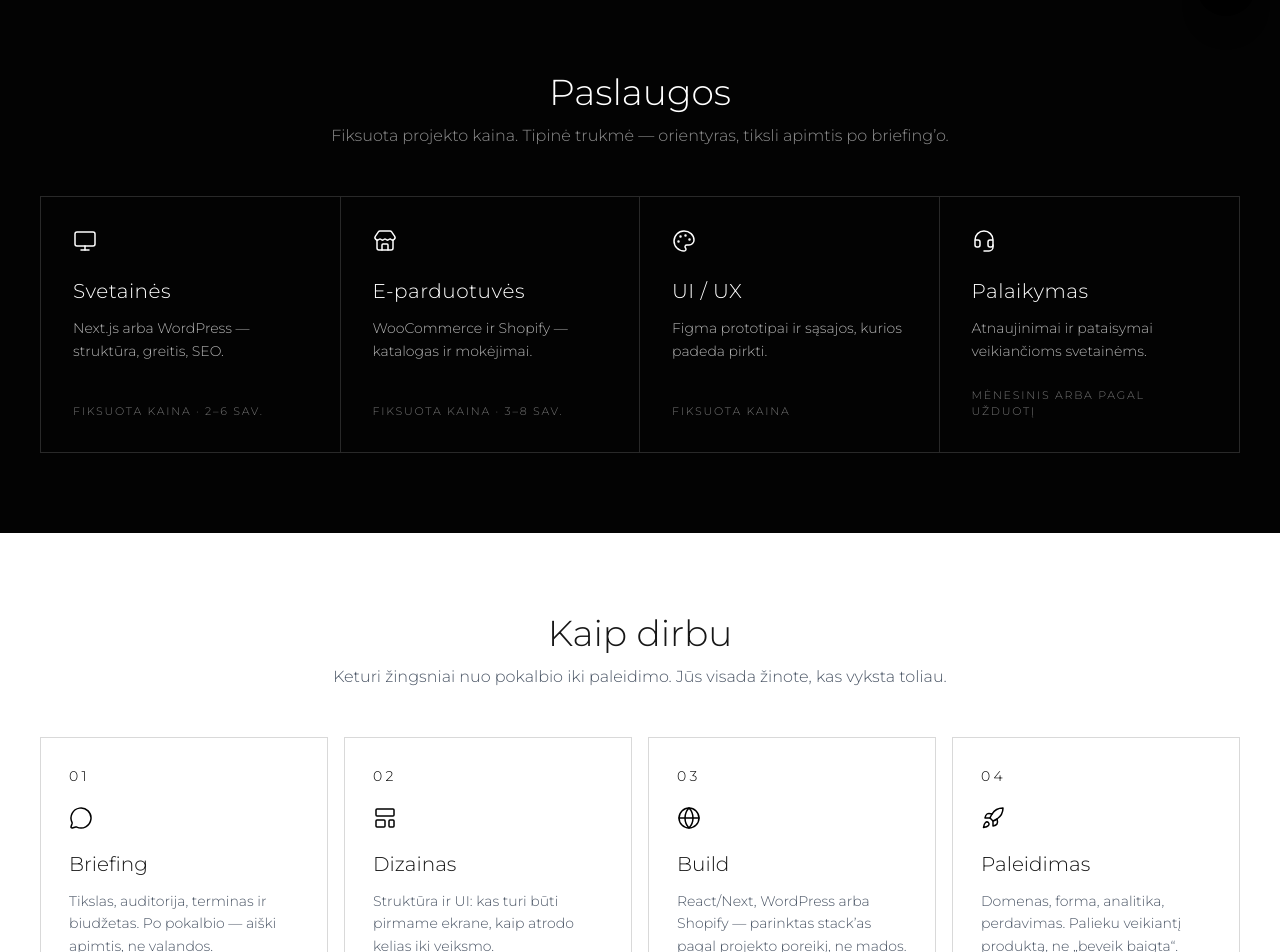
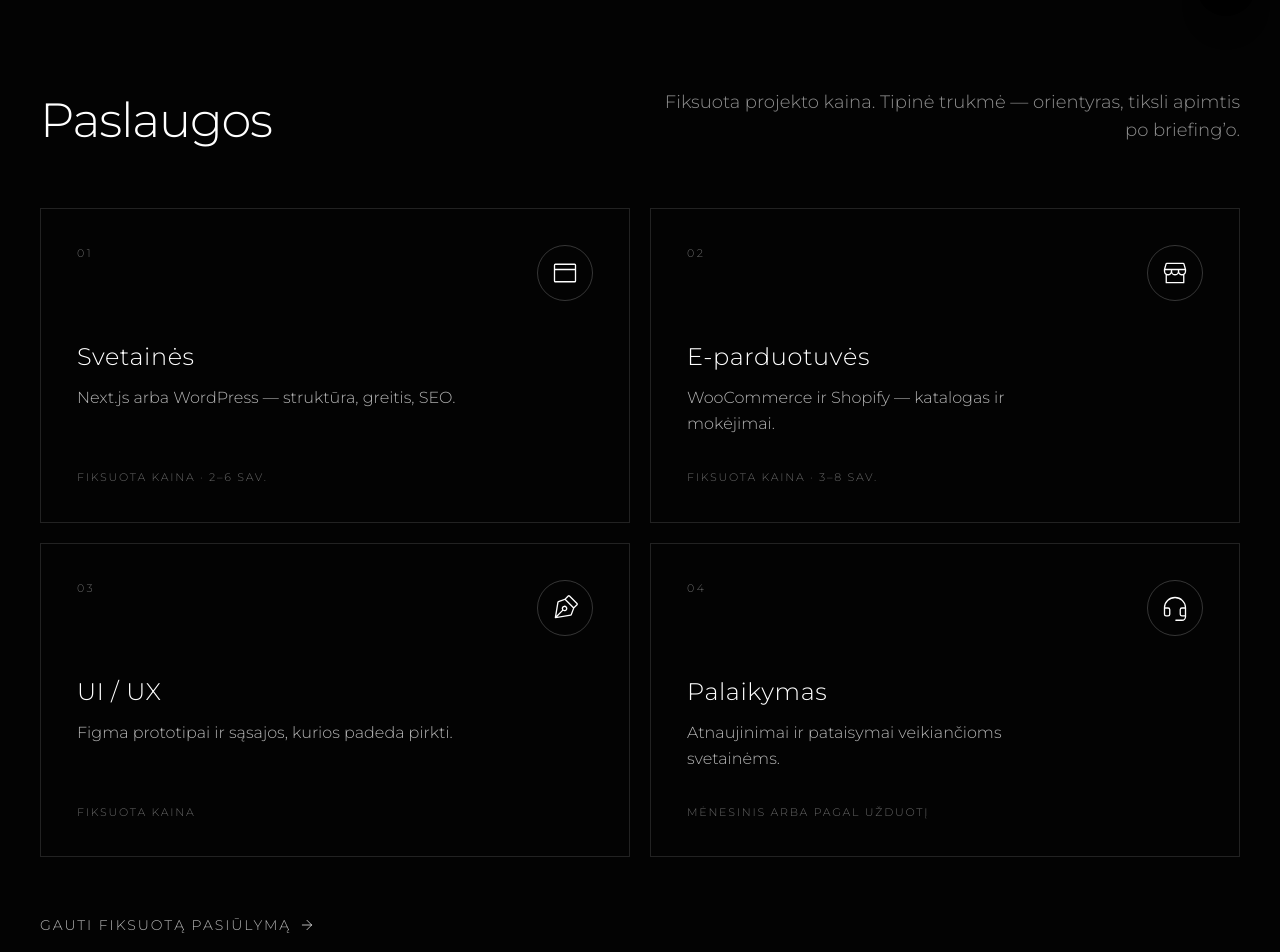
Before and after one commit to Jeshki/karolis-resume, a Next.js app: page / in a window 1280 px wide. Shown: the part 760-1712 px from the top of the page. Built offline with nearby package versions, Linux system fonts and the light colour scheme.

Commit message:
Restyle the services band with a 2×2 layout and Phosphor icons.
Replace the tight four-column Lucide grid with numbered editorial cards, light-weight Phosphor marks, and a quote CTA — still black, white, and Montserrat Light.

Co-authored-by: Karolis Cibiras <Jeshki@users.noreply.github.com>

```diff
--- a/package.json
+++ b/package.json
@@ -13,6 +13,7 @@
     "@emailjs/browser": "^4.4.1",
     "@headlessui/react": "^2.2.9",
     "@lottiefiles/react-lottie-player": "^3.6.0",
+    "@phosphor-icons/react": "^2.1.10",
     "@tabler/icons-react": "^3.35.0",
     "clsx": "^2.1.1",
     "framer-motion": "^12.23.24",
--- a/src/components/HomeSections.tsx
+++ b/src/components/HomeSections.tsx
@@ -5,10 +5,6 @@ import Link from 'next/link';
 import { motion, useReducedMotion } from 'framer-motion';
 import {
   ArrowRight,
-  Monitor,
-  Store,
-  Palette,
-  Headset,
   MessageCircle,
   LayoutTemplate,
   Globe,
@@ -16,6 +12,7 @@ import {
   Quote,
   BadgeCheck,
 } from 'lucide-react';
+import { Browser, Storefront, PenNib, Headset } from '@phosphor-icons/react';
 import { IconBrandLinkedin } from '@tabler/icons-react';
 import { Reveal } from 'src/components/Reveal';
 import { useLanguage } from 'src/contexts/LanguageContext';
@@ -30,7 +27,8 @@ export function HomeSections() {
 
   const services = [
     {
-      icon: Monitor,
+      n: '01',
+      icon: Browser,
       title: t('Svetainės', 'Websites'),
       body: t(
         'Next.js arba WordPress — struktūra, greitis, SEO.',
@@ -39,7 +37,8 @@ export function HomeSections() {
       meta: t('Fiksuota kaina · 2–6 sav.', 'Fixed price · 2–6 wks'),
     },
     {
-      icon: Store,
+      n: '02',
+      icon: Storefront,
       title: t('E-parduotuvės', 'E-commerce'),
       body: t(
         'WooCommerce ir Shopify — katalogas ir mokėjimai.',
@@ -48,7 +47,8 @@ export function HomeSections() {
       meta: t('Fiksuota kaina · 3–8 sav.', 'Fixed price · 3–8 wks'),
     },
     {
-      icon: Palette,
+      n: '03',
+      icon: PenNib,
       title: t('UI / UX', 'UI / UX'),
       body: t(
         'Figma prototipai ir sąsajos, kurios padeda pirkti.',
@@ -57,6 +57,7 @@ export function HomeSections() {
       meta: t('Fiksuota kaina', 'Fixed price'),
     },
     {
+      n: '04',
       icon: Headset,
       title: t('Palaikymas', 'Support'),
       body: t(
@@ -140,42 +141,59 @@ export function HomeSections() {
   return (
     <>
       <section
-        className="py-20 px-4 md:px-8 lg:px-10 bg-[#030303] text-white scroll-mt-24"
+        className="py-24 px-4 md:px-8 lg:px-10 bg-[#030303] text-white scroll-mt-24"
         aria-labelledby="services-heading"
       >
         <div className="max-w-7xl mx-auto">
-          <Reveal className="text-center mb-12">
-            <h2 id="services-heading" className="text-3xl md:text-4xl font-bold mb-3 text-white">
+          <Reveal className="grid md:grid-cols-[minmax(0,0.9fr)_minmax(0,1.1fr)] gap-4 md:gap-12 items-end mb-14 md:mb-16">
+            <h2 id="services-heading" className="text-3xl md:text-5xl font-bold text-white tracking-tight">
               {t('Paslaugos', 'Services')}
             </h2>
-            <p className="text-white/55 max-w-2xl mx-auto">
+            <p className="text-white/55 md:text-lg max-w-xl md:justify-self-end md:text-right">
               {t(
                 'Fiksuota projekto kaina. Tipinė trukmė — orientyras, tiksli apimtis po briefing’o.',
                 'Fixed project price. Typical duration is a guide — exact scope after briefing.'
               )}
             </p>
           </Reveal>
-          <div className="border border-white/15 divide-y lg:divide-y-0 lg:divide-x divide-white/15 grid sm:grid-cols-2 lg:grid-cols-4">
+
+          <div className="grid md:grid-cols-2 gap-4 md:gap-5">
             {services.map((service) => {
               const Icon = service.icon;
               return (
                 <motion.article
                   key={service.title}
                   whileHover={hoverLift}
-                  transition={{ duration: 0.25, ease: [0.22, 1, 0.36, 1] }}
-                  className="h-full p-8 flex flex-col bg-[#030303] hover:bg-white/[0.04]"
+                  transition={{ duration: 0.28, ease: [0.22, 1, 0.36, 1] }}
+                  className="group h-full min-h-[240px] p-7 md:p-9 flex flex-col border border-white/12 hover:border-white/35 hover:bg-white/[0.03] transition-colors"
                 >
-                  <div className="mb-6 text-white" aria-hidden>
-                    <Icon {...iconProps} />
+                  <div className="flex items-start justify-between gap-4 mb-10">
+                    <span className="text-[11px] tracking-[0.22em] text-white/40">{service.n}</span>
+                    <span
+                      className="flex h-14 w-14 items-center justify-center rounded-full border border-white/20 text-white group-hover:border-white/55 group-hover:bg-white group-hover:text-black transition-colors"
+                      aria-hidden
+                    >
+                      <Icon size={28} weight="light" />
+                    </span>
                   </div>
-                  <h3 className="text-xl tracking-wide mb-3">{service.title}</h3>
-                  <p className="text-white/70 text-sm leading-relaxed mb-6">{service.body}</p>
-                  <p className="mt-auto text-[11px] uppercase tracking-[0.16em] text-white/45">
+                  <h3 className="text-2xl tracking-wide mb-3">{service.title}</h3>
+                  <p className="text-white/70 leading-relaxed mb-8 max-w-sm">{service.body}</p>
+                  <p className="mt-auto text-[11px] uppercase tracking-[0.16em] text-white/40">
                     {service.meta}
                   </p>
                 </motion.article>
               );
             })}
+          </div>
+
+          <div className="mt-12 md:mt-14">
+            <Link
+              href="/kontaktai"
+              className="inline-flex items-center gap-2 text-sm tracking-[0.14em] uppercase text-white/70 hover:text-white transition-colors"
+            >
+              {t('Gauti fiksuotą pasiūlymą', 'Get a fixed quote')}
+              <ArrowRight size={16} strokeWidth={1.5} />
+            </Link>
           </div>
         </div>
       </section>
```
Also changed, not shown: 1 other file (tests, documents, lock files or other folders).
